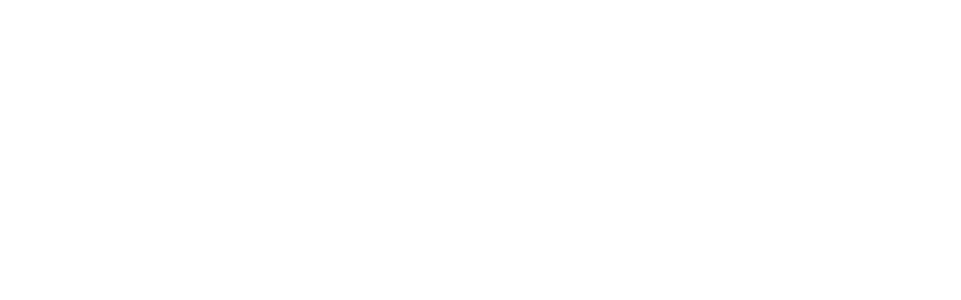
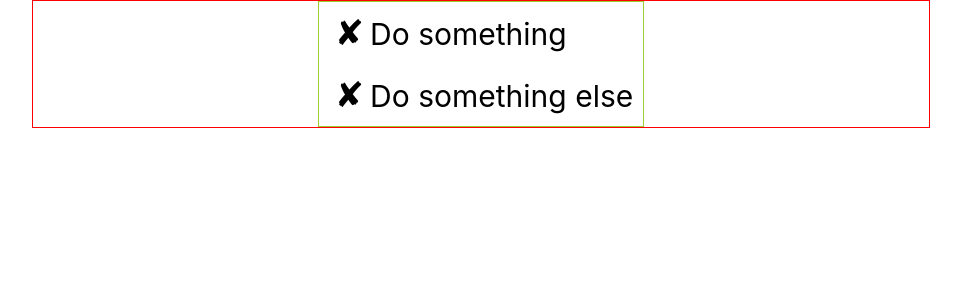
Before and after one commit to DavidPegueroles/202202-W06CH01-david-pegueroles, a React (Create React App) app: page / in a window 1280 px wide. Shown: the top 300 px of the page, without its empty margins (159-1120 px from the left). Built offline with nearby package versions, Linux system fonts and the light colour scheme.

Commit message:
Renderd Task in App.js and added styles to index.js

```diff
--- a/src/App.js
+++ b/src/App.js
@@ -1,5 +1,50 @@
+import styled from "styled-components";
+import Task from "./components/Task/Task";
+
+const Section = styled.section`
+  display: flex;
+  justify-content: center;
+  align-items: center;
+
+  border: 1px solid red;
+  width: 70vw;
+`;
+
+const ToDoList = styled.ul`
+  display: flex;
+  flex-direction: column;
+  justify-content: center;
+  align-items: flex-start;
+  margin: 0;
+  padding: 0;
+  border: 1px solid yellowgreen;
+`;
+
 function App() {
-  return <></>;
+  const toDo = [
+    {
+      id: 1,
+      name: "Do something",
+      done: true,
+    },
+    {
+      id: 2,
+      name: "Do something else",
+      done: false,
+    },
+  ];
+
+  return (
+    <>
+      <Section>
+        <ToDoList>
+          {toDo.map((task) => (
+            <Task key={task.id} task={task} />
+          ))}
+        </ToDoList>
+      </Section>
+    </>
+  );
 }
 
 export default App;
--- /dev/null
+++ b/src/index.css
@@ -0,0 +1,11 @@
+body {
+  margin: 0;
+  font-family: -apple-system, BlinkMacSystemFont, "Segoe UI", "Roboto", "Oxygen",
+    "Ubuntu", "Cantarell", "Fira Sans", "Droid Sans", "Helvetica Neue",
+    sans-serif;
+
+  display: flex;
+  flex-direction: column;
+  justify-content: center;
+  align-items: center;
+}
--- a/src/index.js
+++ b/src/index.js
@@ -1,5 +1,6 @@
 import React from "react";
 import ReactDOM from "react-dom";
+import "./index.css";
 import App from "./App";
 import reportWebVitals from "./reportWebVitals";
 
```
